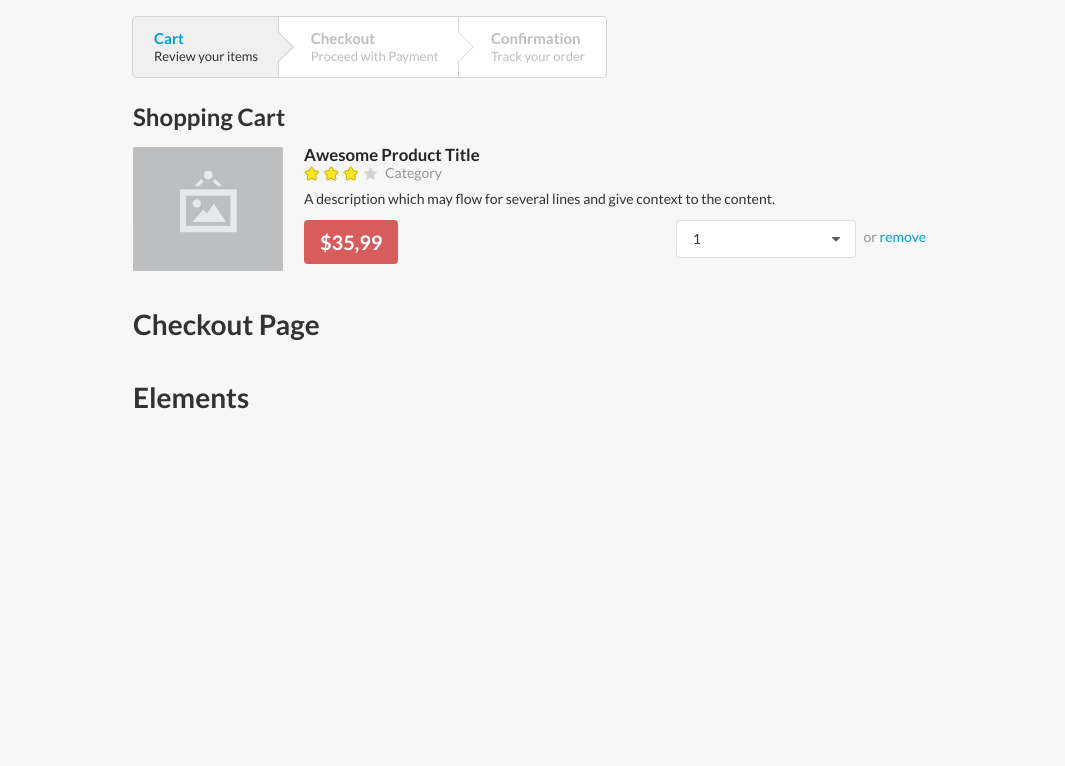
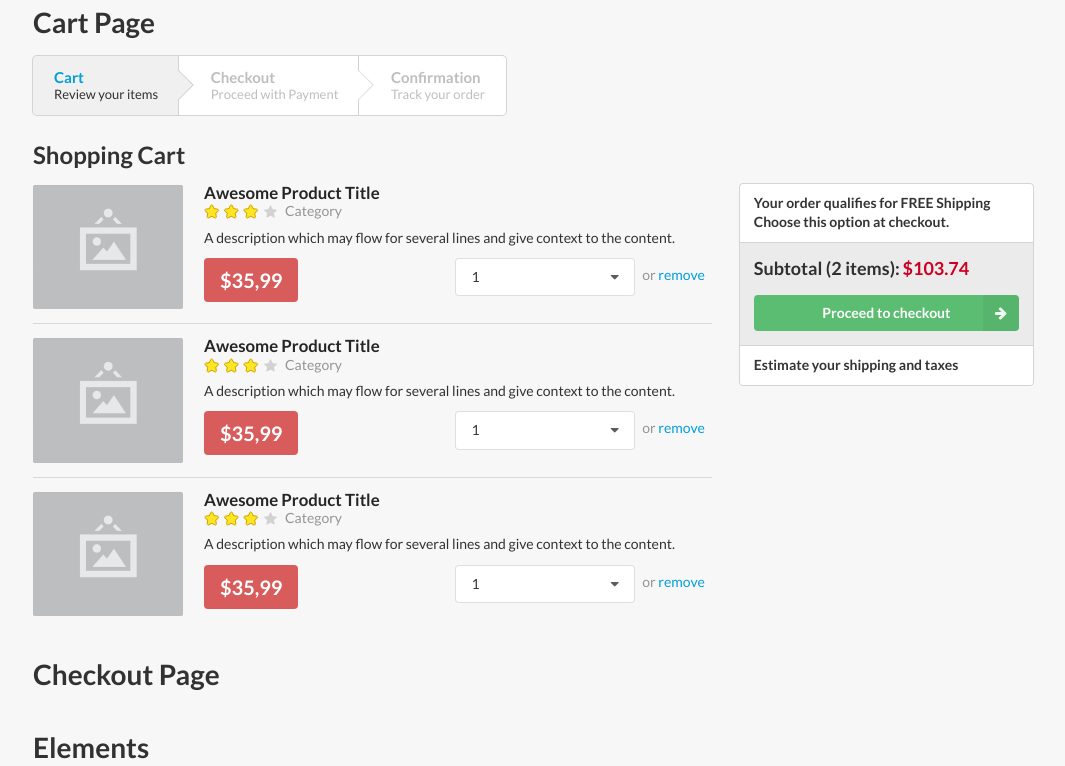
Before and after one commit to RuslanZavacky/ember-js-workshop-01, a plain HTML site: page design/index.html in a window 1280 px wide. Shown: the part 790-1556 px from the top of the page, without its empty margins (107-1172 px from the left). Before the commit the page ends 1206 px from the top, so only its background shows below. Drawn offline with Linux system fonts and the light colour scheme.

Commit message:
Slicing: Cart Page In progress

```diff
--- a/design/index.html
+++ b/design/index.html
@@ -366,8 +366,14 @@
   <h2 class="ui header">Shopping Cart</h2>
 
   <div class="r-cart">
+
+    <div class="ui grid">
+      <div class="row">
+        <div class="eleven wide column">
+
           <div class="ui divided items">
 
+            <!-- Item 1 Start -->
             <div class="item">
               <div class="ui small image">
                 <img src="images/image.png">
@@ -411,6 +417,122 @@
                 </div>
               </div>
             </div>
+            <!-- Item 1 End -->
+
+            <!-- Item 2 Start -->
+            <div class="item">
+              <div class="ui small image">
+                <img src="images/image.png">
+              </div>
+              <div class="content">
+                <a class="header">Awesome Product Title</a>
+
+                <div class="meta">
+                  <a>
+                    <div data-rating="3" class="ui star rating"><i class="icon active"></i><i class="icon active"></i><i
+                      class="icon active"></i><i class="icon"></i></div>
+                  </a>
+                  <a>Category</a>
+                </div>
+                <div class="description">
+                  A description which may flow for several lines and give context to the content.
+                </div>
+                <div class="extra">
+
+                  <div style="float: left;" class="ui left massive red label">$35,99</div>
+
+                  <div class="r-cart__remove" style="float: right; padding-top: 8px;">
+                    or <a href="">remove</a>
+                  </div>
+
+
+                  <div style="float: right" class="ui simple selection dropdown" tabindex="0">
+                    <i class="dropdown icon"></i>
+
+                    <div class="text">1</div>
+                    <div class="menu transition" tabindex="-1">
+                      <div class="header">Quantity</div>
+                      <div class="item">1</div>
+                      <div class="item">2</div>
+                      <div class="item">3</div>
+                      <div class="item">4</div>
+                      <div class="item">5</div>
+                    </div>
+                  </div>
+
+                </div>
+              </div>
+            </div>
+            <!-- Item 2 End -->
+
+            <!-- Item 3 Start -->
+            <div class="item">
+              <div class="ui small image">
+                <img src="images/image.png">
+              </div>
+              <div class="content">
+                <a class="header">Awesome Product Title</a>
+
+                <div class="meta">
+                  <a>
+                    <div data-rating="3" class="ui star rating"><i class="icon active"></i><i class="icon active"></i><i
+                      class="icon active"></i><i class="icon"></i></div>
+                  </a>
+                  <a>Category</a>
+                </div>
+                <div class="description">
+                  A description which may flow for several lines and give context to the content.
+                </div>
+                <div class="extra">
+
+                  <div style="float: left;" class="ui left massive red label">$35,99</div>
+
+                  <div class="r-cart__remove" style="float: right; padding-top: 8px;">
+                    or <a href="">remove</a>
+                  </div>
+
+
+                  <div style="float: right" class="ui simple selection dropdown" tabindex="0">
+                    <i class="dropdown icon"></i>
+
+                    <div class="text">1</div>
+                    <div class="menu transition" tabindex="-1">
+                      <div class="header">Quantity</div>
+                      <div class="item">1</div>
+                      <div class="item">2</div>
+                      <div class="item">3</div>
+                      <div class="item">4</div>
+                      <div class="item">5</div>
+                    </div>
+                  </div>
+
+                </div>
+              </div>
+            </div>
+            <!-- Item 3 End -->
+
+          </div>
+
+        </div>
+
+        <div class="five wide column r-totals">
+          <div class="ui top attached header">
+            Your order qualifies for <b>FREE Shipping</b> Choose this option at checkout.
+          </div>
+
+          <div class="ui tertiary attached segment">
+            <div class="r-totals__subtotal">
+              <span class="r-totals__label">Subtotal (2 items):</span>  <span class="r-totals__price">$103.74</span>
+            </div>
+
+            <div class="fluid ui right labeled icon green button">
+              <i class="right arrow icon"></i>
+              Proceed to checkout
+            </div>
+          </div>
+          <div class="ui bottom attached header">Estimate your shipping and taxes</div>
+        </div>
+      </div>
     </div>
 
   </div>
--- a/design/styles/app.css
+++ b/design/styles/app.css
@@ -3,7 +3,7 @@
 }
 
 .r-container {
-  width: 800px;
+    width: 1000px;
     margin: 0 auto;
 }
 
@@ -15,6 +15,25 @@
     margin: 40px 0;
 }
 
+.r-totals {
+
+}
+
+.r-totals__subtotal {
+    margin-bottom: 14px;
+}
+
+.r-totals__label {
+    font-size: 18px;
+    font-weight: 700;
+}
+
+.r-totals__price {
+    color: #C02;
+    font-size: 18px;
+    font-weight: 700;
+}
+
 .ui.cards > .card > .extra a:not(.ui), .ui.card > .extra a.r-price {
     padding-top: 3px;
     display: block;
```
Lines whose indentation alone changed are shown as unchanged.
